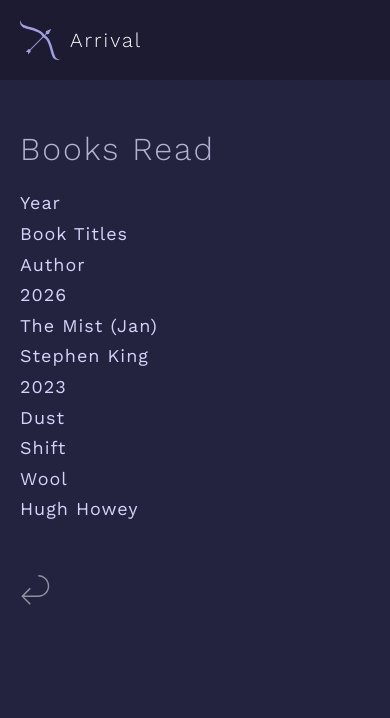
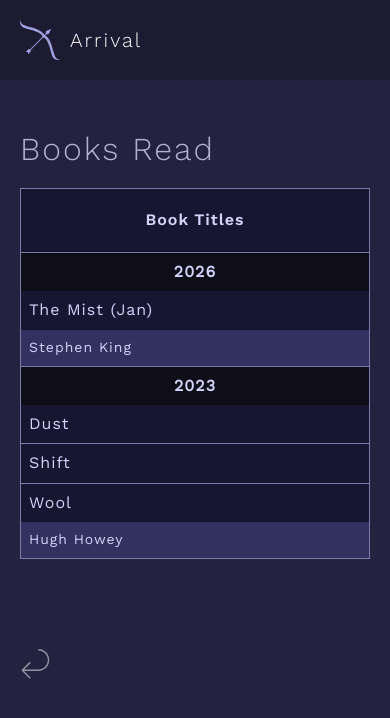
Before and after one commit to khxnter/arrival, a Jekyll site: the page built from books.html, in a window 390 px wide. Shown: the top 718 px of the page. Built offline with Jekyll 4.4.1, drawn with Linux system fonts in a browser that asks for light colours.

Commit message:
added back books table

```diff
--- a/books.html
+++ b/books.html
@@ -5,7 +5,7 @@ title: ARRIVAL | Books
 
 <h3>Books Read</h3>
 
-        <div class="games">
+        <div class="books">
           <!-- Header -->
           <div class="row header">
             <div class="cell year">Year</div>
--- a/style.css
+++ b/style.css
@@ -413,6 +413,9 @@ body.games main {
 body.games header {
     background-color:#272727;
 }
+.games_container .row .cell.game {
+    background-color:#252523;
+}
 @media(max-width:900px) {
     .container p .box {
         padding:20px;
@@ -516,9 +519,6 @@ body.games header {
     .games_container .row:nth-of-type(even) .cell {
         background-color:transparent;
     }
-    .games_container .row .cell.game {
-        background-color:#252523;
-    }
     .games_container .row.space {
         border:0;
     }
@@ -586,3 +586,195 @@ body.games header {
         border-top:1px solid #a19d84;
     }
 }
+
+/* Books */
+.books {
+  display: flex;
+  flex-direction: column;
+  width: 100%;
+  margin-bottom:40px;
+}
+.books .row {
+    display: flex;
+    padding: 0 0;
+    align-items:center;
+    align-items: stretch;
+}
+.books .header {
+    font-variation-settings: "wght" 600;
+}
+.books .header .cell {
+    padding:20px 8px;
+}
+.books .row:nth-of-type(even) .cell {
+    background-color:#171630;
+}
+.books .header .cell.game {
+    justify-content: center;
+}
+.books .cell {
+    flex: 1;
+    font-size:16px;
+    line-height:1.4;
+    min-height:36px;
+    padding: 8px 8px;
+    align-items:center;
+    display: flex;
+    border:1px solid #7d7aa7;
+    border-width:1px 0 0 1px;
+}
+.books .row:last-of-type .cell {
+    border-bottom:1px solid #7d7aa7;
+}
+.books .row .cell:last-of-type {
+    border-right:1px solid #7d7aa7;
+}
+.books .year {
+    width:80px;
+    max-width:80px;
+    flex: 0 0 80px; /* fixed width for year column */
+    justify-items: center;
+}
+.books .note {
+    width:300px;
+    max-width:300px;
+}
+.books .hours {
+    width:70px;
+    max-width:70px;
+}
+.books .month {
+    width:75px;
+    max-width:75px;
+}
+.books .perfect .game {
+    color: #e7d05a;
+}
+.books .perfect .cell {
+    padding: 5px 8px;
+}
+.books .perfect .game:after {
+    content:'';
+    width:24px;
+    min-width:24px;
+    height:24px;
+    margin-left:10px;
+    display: inline-block;
+    background-image: url(img/stars.svg);
+    background-repeat:no-repeat;
+    background-position:center;
+}
+.books .space {
+  background: transparent;
+  border: none;
+}
+.books .perfect .cell {
+    border:1px solid #e1be14;
+    border-width:1px 0 1px 1px;
+}
+.books .perfect .cell:nth-of-type(2),
+.books .perfect .cell:nth-of-type(3),
+.books .perfect .cell:nth-of-type(4),
+.books .perfect .cell:nth-of-type(5) {
+    border-left:1px solid #7d7aa7;
+}
+.books .perfect .cell:last-of-type {
+    border-right:1px solid #e1be14;
+}
+.books .perfect + .perfect > .cell {
+    border-top:0;
+}
+.books .perfect + .row > .cell {
+    border-top:0;
+}
+@media(max-width:900px) {
+    .books .row {
+        flex-wrap: wrap;
+        position: relative;
+        border: 1px solid #7d7aa7;
+        background-color:#33315f;
+    }
+    .books .row ~ .row {
+        border-top:0;
+    }
+    .books .row:nth-of-type(even) .cell {
+        background-color:transparent;
+    }
+    .books .row .cell.game {
+        background-color:#171630;
+    }
+    .books .row.space {
+        border:0;
+    }
+    .books .row > .cell {
+        width:100%;
+        max-width:100%;
+        flex: 100%;
+        border:0;
+        border-bottom:0;
+    }
+    .books .row .cell:last-of-type {
+        border:0;
+    }
+    .books .row:last-of-type .cell {
+        border:0;
+    }
+    .books .row.header > .cell.year,
+    .books .row.header > .cell.note,
+    .books .row.header > .cell.month,
+    .books .row.header > .cell.hours {
+        display: none;
+        padding: 5px 8px;
+    }
+    .books .row > .cell.hours:not(:empty) ~ .month:not(:empty),
+    .books .row > .cell.month:not(:empty) ~ .note:not(:empty),
+    .books .row > .cell.hours:not(:empty) ~ .note:not(:empty) {
+        background-image: url(img/dot.svg);
+        background-repeat:no-repeat;
+        background-position:left center;
+        background-size:4px;
+        padding-left:12px;
+    }
+    .books .row > .cell.year:empty {
+        display: none;
+    }
+    .books .row > .cell.year:not(:empty) {
+        font-weight:bold;
+        background-color:#0f0e18;
+        justify-content: center;
+    }
+    .books .perfect .game {
+        padding-right: 40px;
+    }
+    .books .perfect .game:after {
+        position: absolute;
+        right: 10px;
+    }
+    .books .row > .cell.note,
+    .books .row > .cell.hours,
+    .books .row > .cell.month {
+        flex:none;
+        width:auto;
+        font-size:14px;
+    }
+    .books .row > .cell:empty {
+        padding:0;
+        min-height:0;
+    }
+    .books .row.perfect {
+        border:0;
+    }
+    .books .row.perfect {
+        border:1px solid #e1be14;
+    }
+    .books .row.perfect + .row.perfect {
+        border-top:0;
+    }
+    .books .row.perfect > .cell {
+        border:0;
+    }
+    .books .row.perfect ~ .row:not(.perfect),
+    .books .row.perfect + .row:not(.perfect):not(.space) {
+        border-top:1px solid #7d7aa7;
+    }
+}
```
